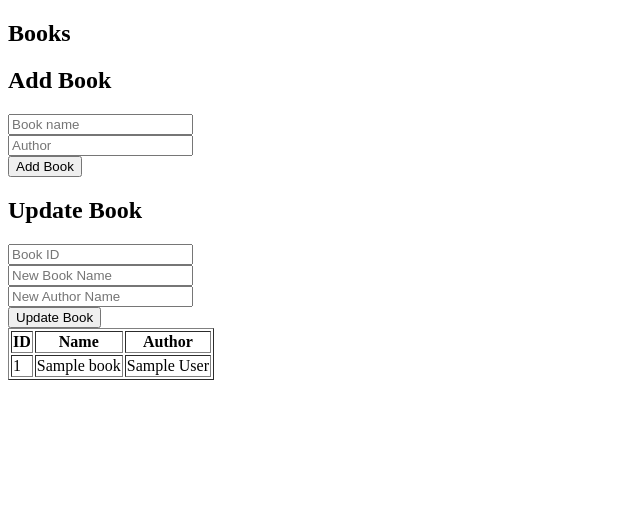
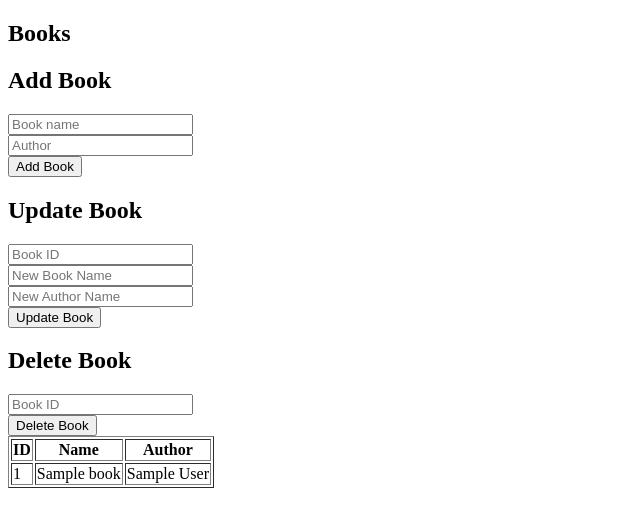
Before and after one commit to jai-codex/Flask-Learning, a Flask app: page / in a window 1280 px wide. Shown: the top 527 px of the page, without its empty margins (0-640 px from the left). Run offline with Flask 3, Linux system fonts and the light colour scheme; tables that the repository leaves empty hold one stand-in row (values such as "Sample post").

Commit message:
feat: implement delete functionality for books

```diff
--- a/app.py
+++ b/app.py
@@ -10,14 +10,14 @@ def home():
     conn = sqlite3.connect("books.db")
     cursor = conn.cursor()
 
-    cursor.execute(
-        "SELECT * FROM books")
+    cursor.execute("SELECT * FROM books")
 
     books = cursor.fetchall()
 
     conn.close()
 
     return render_template("index.html", books=books)
+
 
 @app.route("/add", methods=["POST"])
 def add():
@@ -28,13 +28,13 @@ def add():
     conn = sqlite3.connect("books.db")
     cursor = conn.cursor()
 
-    cursor.execute(
-        "INSERT INTO books(name, author) VALUES(?, ?)", (name, author))
+    cursor.execute("INSERT INTO books(name, author) VALUES(?, ?)", (name, author))
 
     conn.commit()
     conn.close()
 
     return redirect("/")
+
 
 @app.route("/update", methods=["POST"])
 def update_book():
@@ -47,12 +47,29 @@ def update_book():
     cursor = conn.cursor()
 
     cursor.execute(
-        "UPDATE books SET name=?, author=? WHERE id=?",
-        (name, author, book_id))
+        "UPDATE books SET name=?, author=? WHERE id=?", (name, author, book_id)
+    )
 
     conn.commit()
     conn.close()
 
     return redirect("/")
 
+
+@app.route("/delete", methods=["POST"])
+def delete_book():
+
+    book_id = request.form["id"]
+
+    conn = sqlite3.connect("books.db")
+    cursor = conn.cursor()
+
+    cursor.execute("DELETE FROM books WHERE id=?", (book_id,))
+
+    conn.commit()
+    conn.close()
+
+    return redirect("/")
+
+
 app.run(debug=True)
--- a/templates/index.html
+++ b/templates/index.html
@@ -39,6 +39,12 @@
         <br>
         <button type="submit">Update Book</button>
     </form>
+    <h2>Delete Book</h2>
+    <form action="/delete" method="POST">
+        <input type="number" name="id" placeholder="Book ID">
+        <br>
+        <button type="submit">Delete Book</button>
+    </form>
     </table>
   </body>
 </html>
```
Also changed, not shown: books.db.
